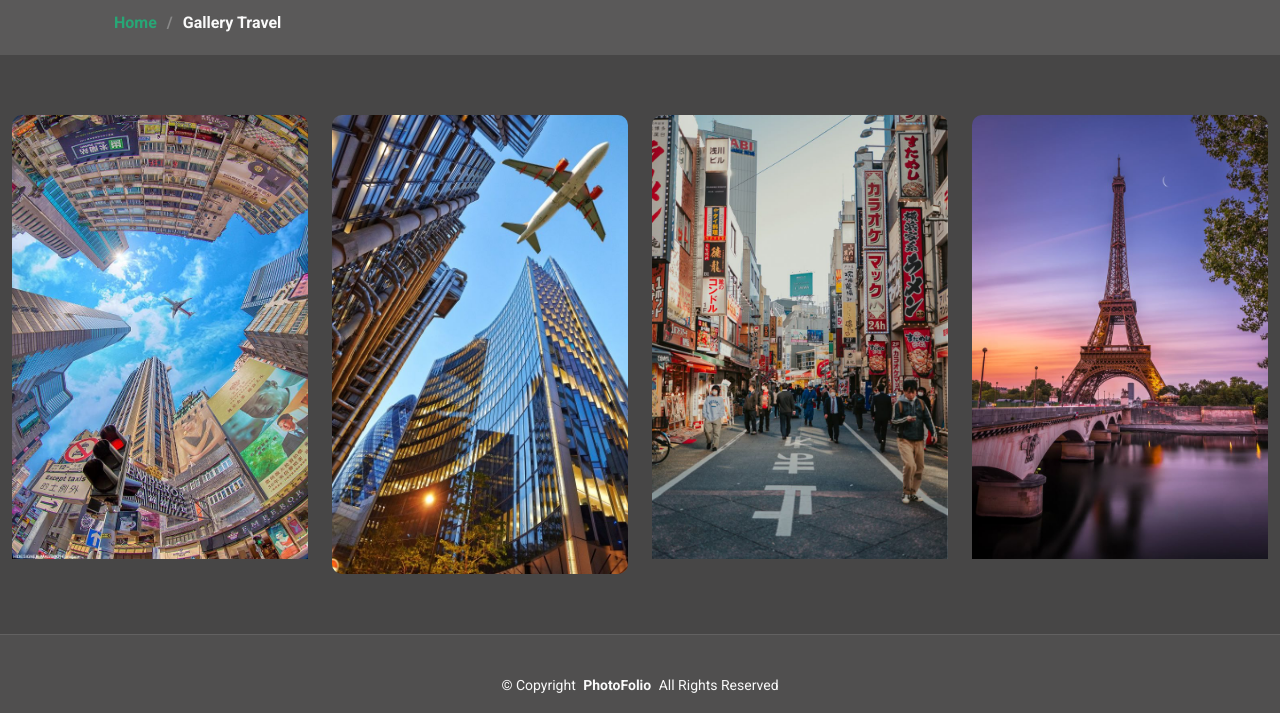
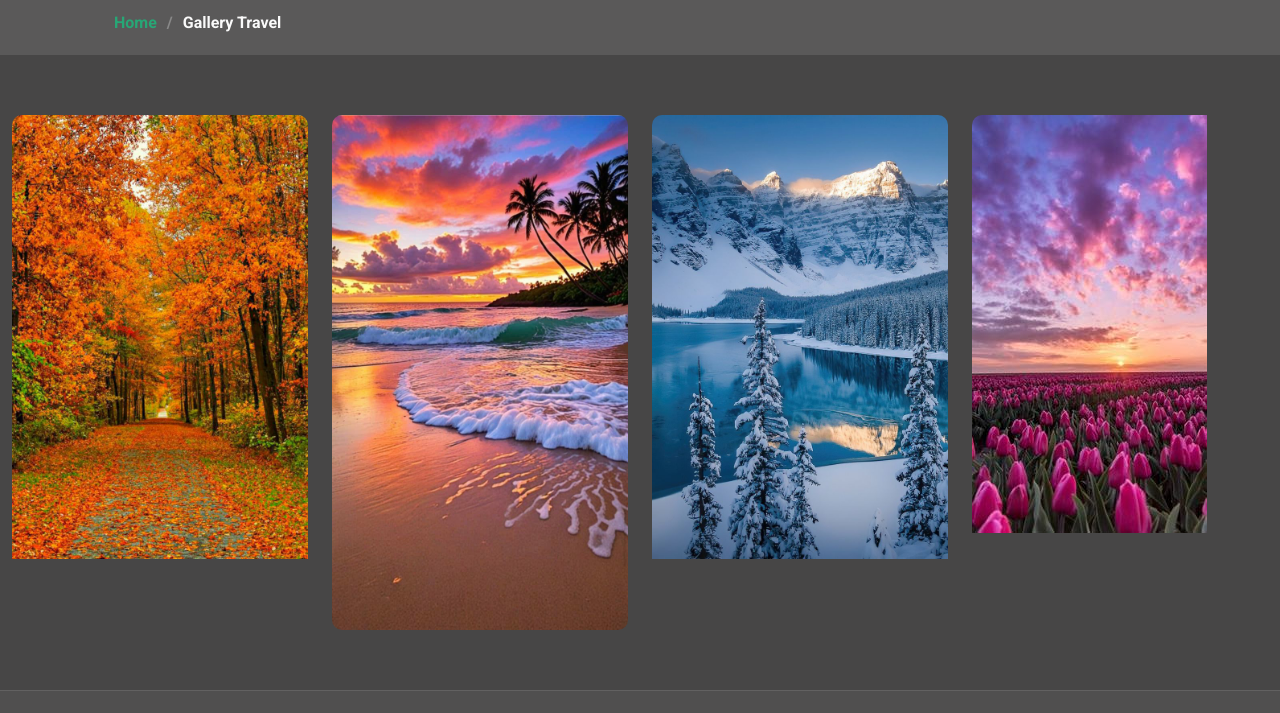
Before and after one commit to TechMWhiz/HABO-NA, a plain HTML site: page gallery-travel.html in a window 1280 px wide. Shown: the part 490-1203 px from the top of the page. Drawn offline with Linux system fonts and the light colour scheme.

Commit message:
modified:gallery-travel

```diff
--- a/gallery-travel.html
+++ b/gallery-travel.html
@@ -112,9 +112,9 @@
 
           <div class="col-xl-3 col-lg-4 col-md-6">
             <div class="gallery-item h-100">
-              <img src="assets/img/gallery/gallery-15.jpg" class="img-fluid" alt="">
+              <img src="assets/img/gallery/gallery-19.jpg" class="img-fluid" alt="">
               <div class="gallery-links d-flex align-items-center justify-content-center">
-                <a href="assets/img/gallery/gallery-15.jpg" title="Gallery 15" class="glightbox preview-link"><i class="bi bi-arrows-angle-expand"></i></a>
+                <a href="assets/img/gallery/gallery-19.jpg" title="Gallery 15" class="glightbox preview-link"><i class="bi bi-arrows-angle-expand"></i></a>
                 <a href="gallery-single.html" class="details-link"><i class="bi bi-link-45deg"></i></a>
               </div>
             </div>
@@ -122,9 +122,9 @@
 
           <div class="col-xl-3 col-lg-4 col-md-6">
             <div class="gallery-item h-100">
-              <img src="assets/img/gallery/gallery-16.jpg" class="img-fluid" alt="">
+              <img src="assets/img/gallery/gallery-20.jpg" class="img-fluid" alt="">
               <div class="gallery-links d-flex align-items-center justify-content-center">
-                <a href="assets/img/gallery/gallery-16.jpg" title="Gallery 16" class="glightbox preview-link"><i class="bi bi-arrows-angle-expand"></i></a>
+                <a href="assets/img/gallery/gallery-20.jpg" title="Gallery 16" class="glightbox preview-link"><i class="bi bi-arrows-angle-expand"></i></a>
                 <a href="gallery-single.html" class="details-link"><i class="bi bi-link-45deg"></i></a>
               </div>
             </div>
@@ -132,9 +132,9 @@
 
           <div class="col-xl-3 col-lg-4 col-md-6">
             <div class="gallery-item h-100">
-              <img src="assets/img/gallery/gallery-17.jpg" class="img-fluid" alt="">
+              <img src="assets/img/gallery/gallery-21.jpg" class="img-fluid" alt="">
               <div class="gallery-links d-flex align-items-center justify-content-center">
-                <a href="assets/img/gallery/gallery-17.jpg" title="Gallery 17" class="glightbox preview-link"><i class="bi bi-arrows-angle-expand"></i></a>
+                <a href="assets/img/gallery/gallery-21.jpg" title="Gallery 17" class="glightbox preview-link"><i class="bi bi-arrows-angle-expand"></i></a>
                 <a href="gallery-single.html" class="details-link"><i class="bi bi-link-45deg"></i></a>
               </div>
             </div>
@@ -142,9 +142,9 @@
 
           <div class="col-xl-3 col-lg-4 col-md-6">
             <div class="gallery-item h-100">
-              <img src="assets/img/gallery/gallery-18.jpg" class="img-fluid" alt="">
+              <img src="assets/img/gallery/gallery-22.jpg" class="img-fluid" alt="">
               <div class="gallery-links d-flex align-items-center justify-content-center">
-                <a href="assets/img/gallery/gallery-18.jpg" title="Gallery 18" class="glightbox preview-link"><i class="bi bi-arrows-angle-expand"></i></a>
+                <a href="assets/img/gallery/gallery-22.jpg" title="Gallery 18" class="glightbox preview-link"><i class="bi bi-arrows-angle-expand"></i></a>
                 <a href="gallery-single.html" class="details-link"><i class="bi bi-link-45deg"></i></a>
               </div>
             </div>
```
Also changed, not shown: assets/img/gallery/gallery-19.jpg (added), assets/img/gallery/gallery-20.jpg (added), assets/img/gallery/gallery-21.jpg (added), assets/img/gallery/gallery-22.jpg (added).
